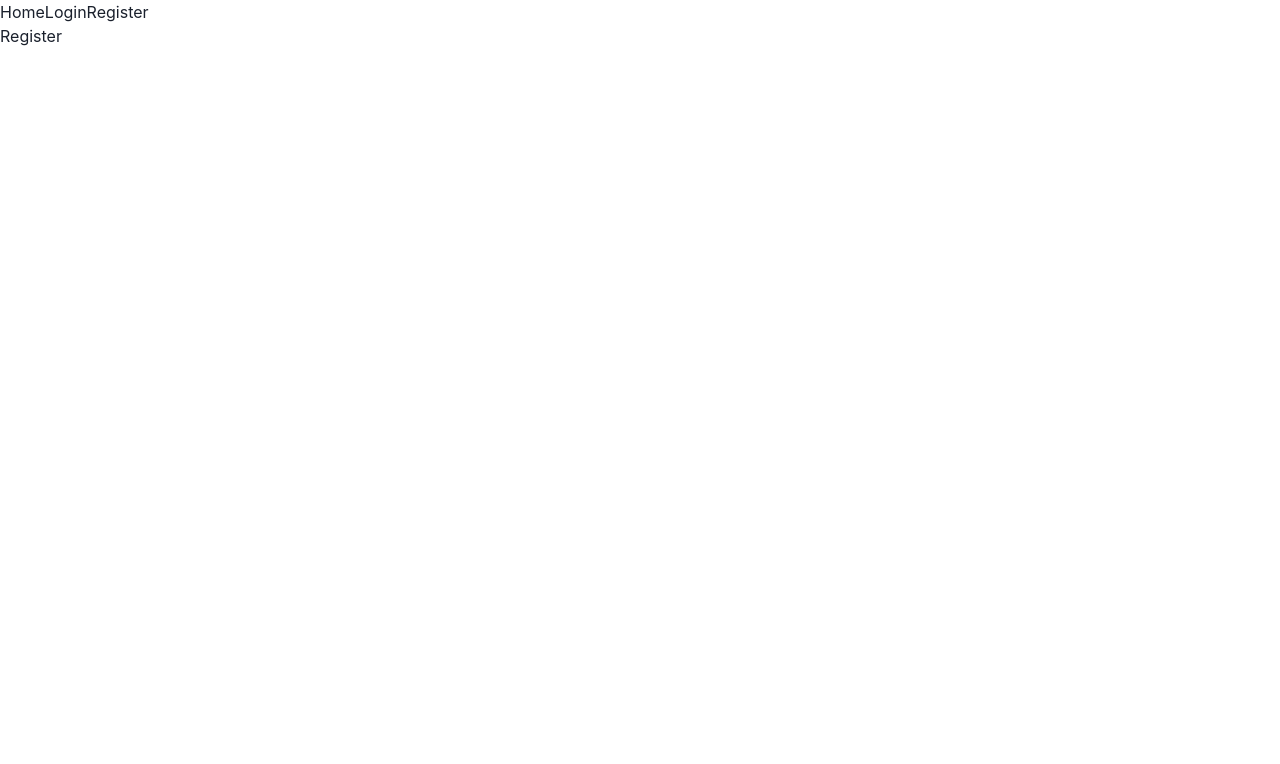
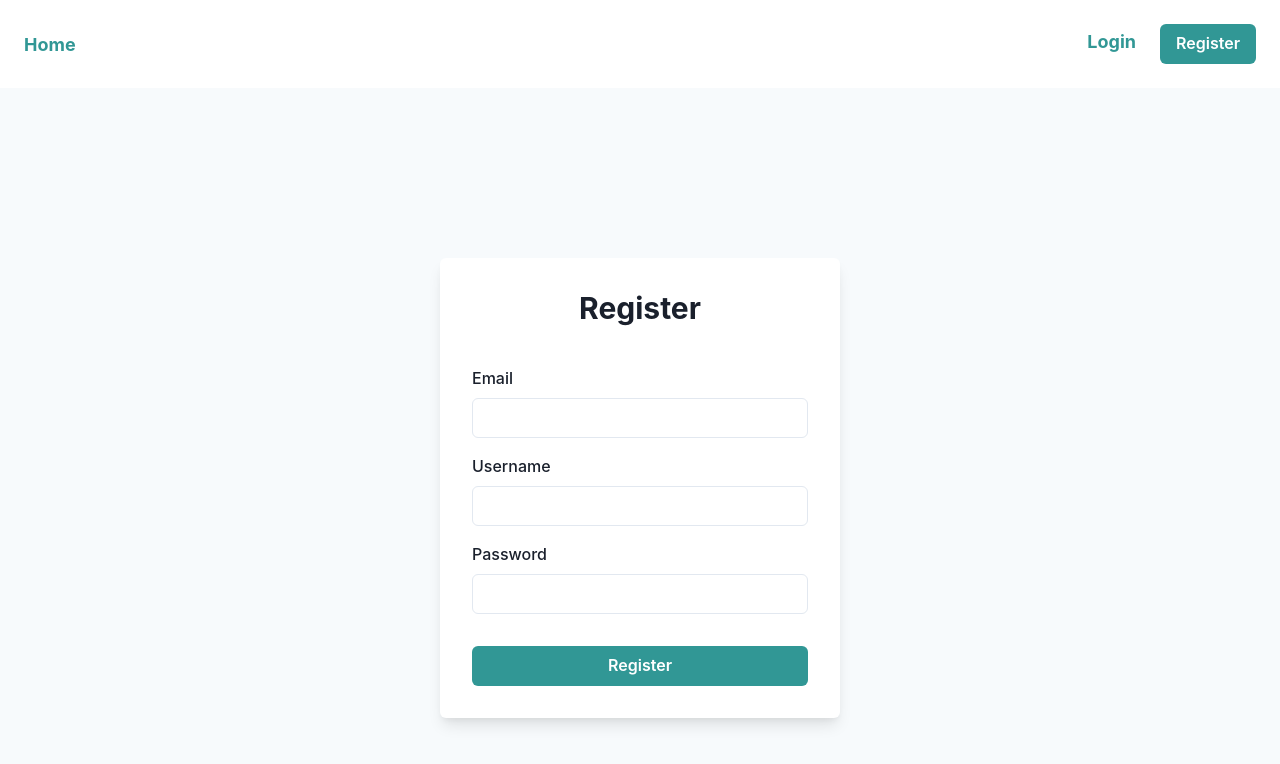
Before and after one commit to mohammadtehreem/form-filler, a React (Vite) app in the folder frontend/: page /register in a window 1280 px wide. Shown: the top 764 px of the page. Built offline with nearby package versions, Linux system fonts and the light colour scheme.

Commit message:
added toasts for registration

```diff
--- a/frontend/package.json
+++ b/frontend/package.json
@@ -13,6 +13,7 @@
     "@chakra-ui/react": "^2.8.2",
     "@emotion/react": "^11.11.4",
     "@emotion/styled": "^11.11.5",
+    "axios": "^1.7.2",
     "framer-motion": "^11.2.12",
     "react": "^18.3.1",
     "react-dom": "^18.3.1",
--- a/frontend/src/components/Navbar.jsx
+++ b/frontend/src/components/Navbar.jsx
@@ -1,4 +1,6 @@
-import { Link } from "react-router-dom";
+// import { Link } from "react-router-dom";
+import { Box, Flex, Link, Spacer, Button } from "@chakra-ui/react";
+import { NavLink as RouterLink } from "react-router-dom";
 
 export const Navbar = () => {
   const listOfLinks = [
@@ -8,13 +10,58 @@ export const Navbar = () => {
   ];
   return (
     <div>
-      {listOfLinks.map((elem) => {
+      {/* {listOfLinks.map((elem) => {
         return (
           <Link key={elem.to} to={elem.to}>
             {elem.displayText}
           </Link>
         );
-      })}
+      })} */}
+      <Box bg="white" boxShadow="md">
+        <Flex
+          as="nav"
+          align="center"
+          justify="space-between"
+          wrap="wrap"
+          padding="1.5rem"
+        >
+          <Box>
+            <Link
+              as={RouterLink}
+              to="/"
+              fontSize="lg"
+              fontWeight="bold"
+              color="teal.500"
+            >
+              Home
+            </Link>
+          </Box>
+
+          <Spacer />
+
+          <Box>
+            <Link
+              as={RouterLink}
+              to="/login"
+              marginRight="1.5rem"
+              fontSize="lg"
+              fontWeight="bold"
+              color="teal.500"
+            >
+              Login
+            </Link>
+            <Button
+              as={RouterLink}
+              to="/register"
+              colorScheme="teal"
+              variant="solid"
+              size="md"
+            >
+              Register
+            </Button>
+          </Box>
+        </Flex>
+      </Box>
     </div>
   );
 };
--- a/frontend/src/pages/Login.jsx
+++ b/frontend/src/pages/Login.jsx
@@ -1,3 +1,47 @@
+import {
+  Box,
+  Button,
+  FormControl,
+  FormLabel,
+  Input,
+  VStack,
+  Heading,
+} from "@chakra-ui/react";
+
 export const Login = () => {
-  return <div>Login</div>;
+  return (
+    <Box
+      w="100vw"
+      h="100vh"
+      display="flex"
+      alignItems="center"
+      justifyContent="center"
+      bg="gray.50"
+    >
+      <Box
+        w={{ base: "90%", md: "400px" }}
+        p={8}
+        bg="white"
+        boxShadow="lg"
+        borderRadius="md"
+      >
+        <VStack spacing={4}>
+          <Heading as="h1" size="lg" mb={6}>
+            Login
+          </Heading>
+          <FormControl id="email">
+            <FormLabel>Email</FormLabel>
+            <Input type="email" />
+          </FormControl>
+          <FormControl id="password">
+            <FormLabel>Password</FormLabel>
+            <Input type="password" />
+          </FormControl>
+          <Button colorScheme="teal" w="full" mt={4}>
+            Login
+          </Button>
+        </VStack>
+      </Box>
+    </Box>
+  );
 };
--- a/frontend/src/pages/Register.jsx
+++ b/frontend/src/pages/Register.jsx
@@ -1,3 +1,129 @@
+import {
+  Box,
+  Button,
+  FormControl,
+  FormLabel,
+  Input,
+  VStack,
+  Heading,
+  useToast,
+} from "@chakra-ui/react";
+import { useState } from "react";
+import axios from "axios";
+const BASEURL = "https://form-filler-gjkj.onrender.com";
+
 export const Register = () => {
-  return <div>Register</div>;
+  const [email, setEmail] = useState("");
+  const [username, setUsername] = useState("");
+  const [password, setPassword] = useState("");
+
+  const toast = useToast();
+
+  const validationToast = () => {
+    toast({
+      title: "Fields Missing!",
+      description: "Fill in all the fields to continue.",
+      status: "error",
+      duration: 4000,
+      isClosable: true,
+    });
+  };
+  const registeredToast = () => {
+    toast({
+      title: "Success!",
+      description: "User registered successfully!",
+      status: "success",
+      duration: 4000,
+      isClosable: true,
+    });
+  };
+
+  const usernameToast = () => {
+    toast({
+      title: "Try to Login!",
+      description:
+        "Username already in use, try to login or choose a different username.",
+      status: "success",
+      duration: 4000,
+      isClosable: true,
+    });
+  };
+  const emailToast = () => {
+    toast({
+      title: "Try to Login!",
+      description:
+        "Email already in use, try to login or use a different email.",
+      status: "error",
+      duration: 4000,
+      isClosable: true,
+    });
+  };
+
+  const handleEmail = (e) => {
+    setEmail(e.target.value);
+  };
+
+  const handleUsername = (e) => {
+    setUsername(e.target.value);
+  };
+
+  const handlePassword = (e) => {
+    setPassword(e.target.value);
+  };
+  const handleSubmit = async () => {
+    if (!password || !email || !username) {
+      validationToast();
+    }
+    const res = await axios.post(`${BASEURL}/user/register`, {
+      email,
+      username,
+      password,
+    });
+    if (res.status === 201) {
+      registeredToast();
+    } else if (res.status === 408) {
+      emailToast();
+    } else if (res.status === 409) {
+      usernameToast();
+    }
+  };
+  return (
+    <Box
+      w="100vw"
+      h="100vh"
+      display="flex"
+      alignItems="center"
+      justifyContent="center"
+      bg="gray.50"
+    >
+      <Box
+        w={{ base: "90%", md: "400px" }}
+        p={8}
+        bg="white"
+        boxShadow="lg"
+        borderRadius="md"
+      >
+        <VStack spacing={4}>
+          <Heading as="h1" size="lg" mb={6}>
+            Register
+          </Heading>
+          <FormControl id="email">
+            <FormLabel>Email</FormLabel>
+            <Input type="email" onChange={(e) => handleEmail(e)} />
+          </FormControl>
+          <FormControl id="username">
+            <FormLabel>Username</FormLabel>
+            <Input type="text" onChange={(e) => handleUsername(e)} />
+          </FormControl>
+          <FormControl id="password">
+            <FormLabel>Password</FormLabel>
+            <Input type="password" onChange={(e) => handlePassword(e)} />
+          </FormControl>
+          <Button colorScheme="teal" w="full" mt={4} onClick={handleSubmit}>
+            Register
+          </Button>
+        </VStack>
+      </Box>
+    </Box>
+  );
 };
```
Also changed, not shown: 2 other files (tests, documents, lock files or other folders).
